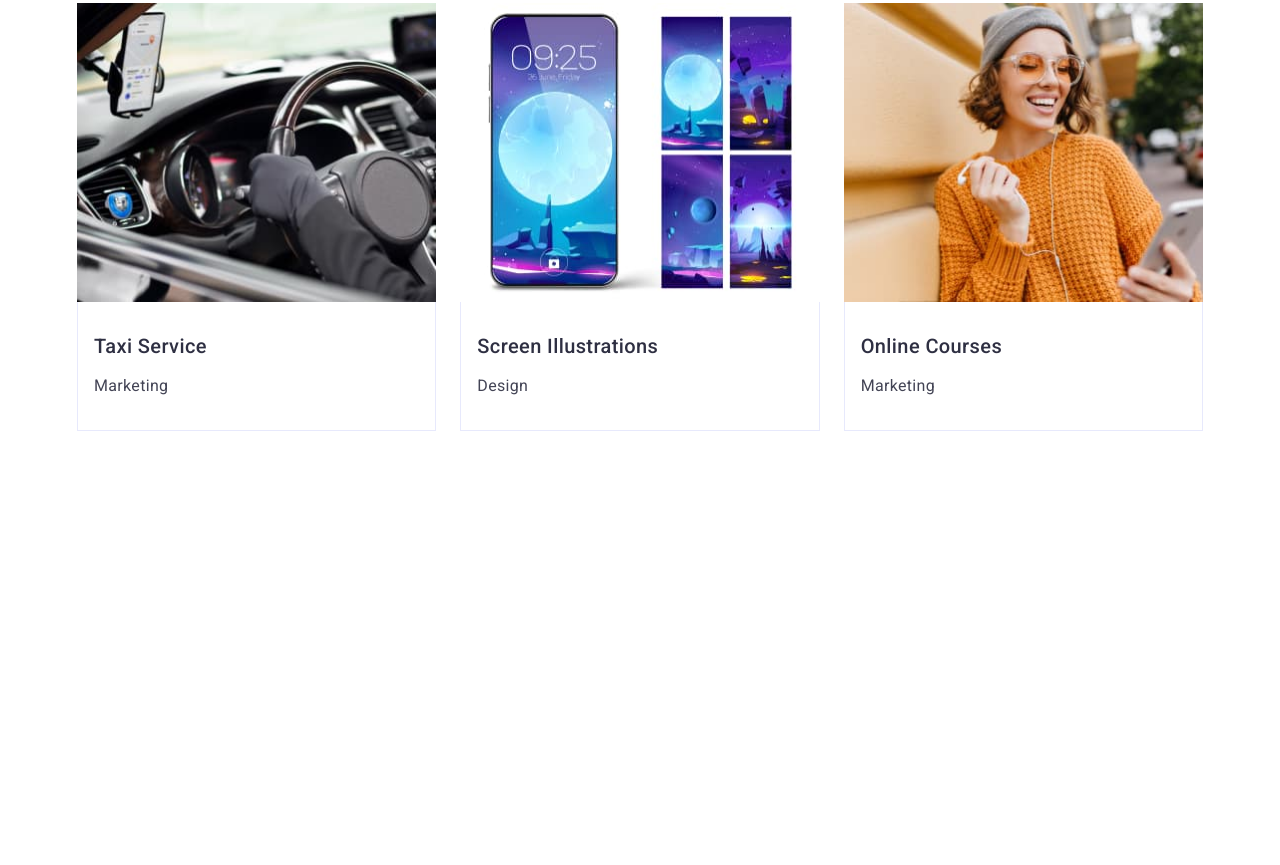
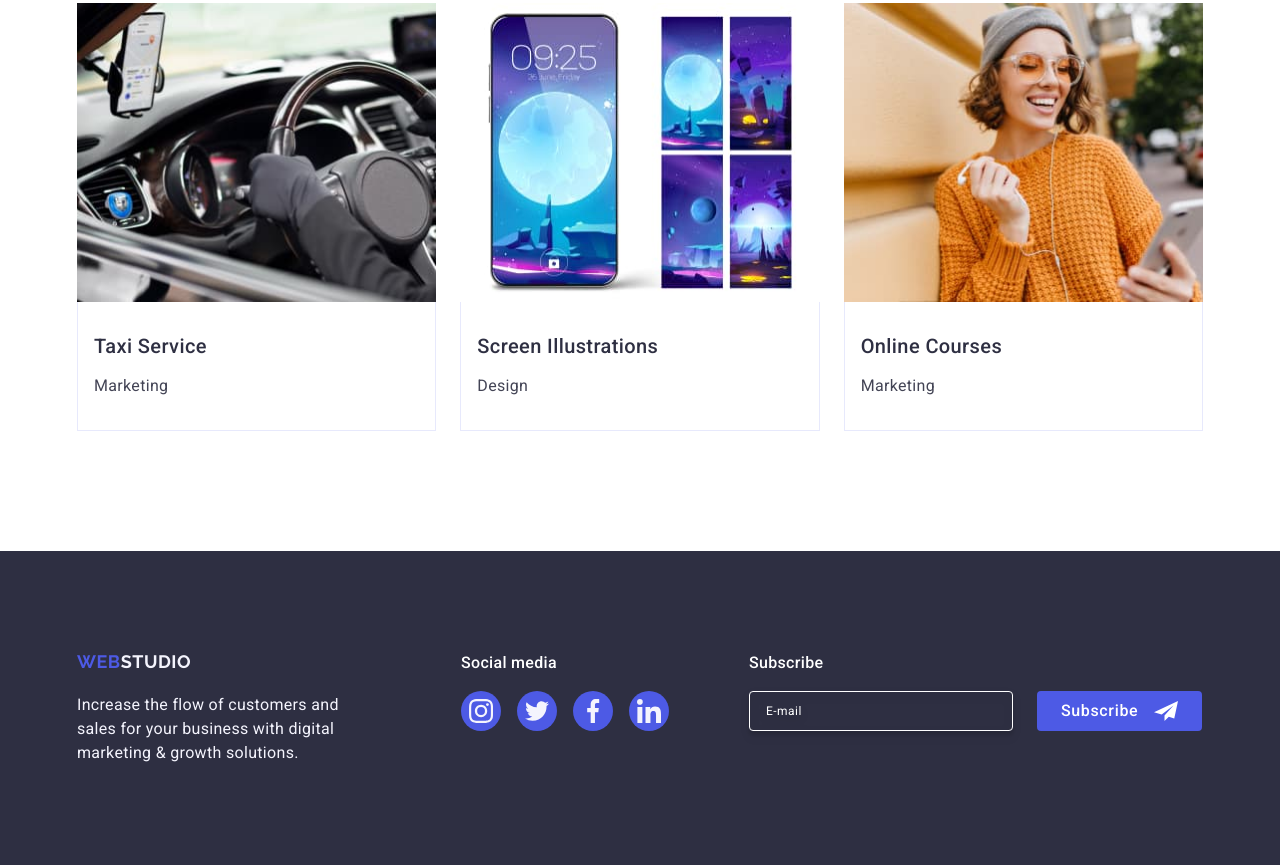
Before and after one commit to gangwolfmail/goit-markup-hw-06, a plain HTML site: page index.html in a window 1280 px wide. Shown: the part 2549-3414 px from the top of the page. Before the commit the page ends 3100 px from the top, so only its background shows below. Drawn offline with nearby package versions, Linux system fonts and the light colour scheme.

Commit message:
mobile first

```diff
--- a/css/styles.css
+++ b/css/styles.css
@@ -528,15 +528,17 @@ ul {
 
 /* *==========Footer================ */
 
-.footer .container {
+.footer-container {
   display: flex;
-  align-items: baseline;
+  flex-direction: column;
+  gap: 72px;
+  /* align-items: baseline; */
 }
 
 .footer {
   background-color: #2e2f42;
-  padding-top: 100px;
-  padding-bottom: 100px;
+  padding-top: 96px;
+  padding-bottom: 96px;
 }
 .footer-logo {
   font-family: "Raleway", sans-serif;
@@ -544,12 +546,15 @@ ul {
   font-weight: 700;
   font-size: 18px;
   line-height: 1.17;
-  letter-spacing: 0.54px;
+  letter-spacing: 0.03em;
   text-transform: uppercase;
   text-decoration: none;
   color: #4d5ae5;
-  display: inline-block;
-  margin-bottom: 16px;
+  display: flex;
+  align-items: center;
+  justify-content: center;
+  margin-bottom: 18px;
+  height: 24px;
 }
 .accent-footer {
   color: #f4f4fd;
@@ -559,13 +564,13 @@ ul {
   color: #f4f4fd;
   font-size: 16px;
   line-height: 1.5;
-  letter-spacing: 0.32px;
-  max-width: 264px;
+  letter-spacing: 0.02em;
+  width: 264px;
   /* margin-top: 17.5px; */
 }
 
 .footer-logo-section {
-  margin-right: 120px;
+  /* margin-right: 120px; */
 }
 
 .social-links-text {
@@ -575,6 +580,7 @@ ul {
   line-height: 1.5;
   letter-spacing: 0.02em;
   margin-bottom: 16px;
+  text-align: center;
 }
 
 .icon-social-footer {
@@ -584,6 +590,8 @@ ul {
 .social-links-list {
   display: flex;
   gap: 16px;
+  align-items: center;
+  justify-content: center;
 }
 .social-link-li {
   width: 40px;
@@ -609,9 +617,13 @@ ul {
 }
 
 .wrapper-footer {
-  display: flex;
+  /* display: flex;
+  flex-wrap: wrap;
+  align-items: center;
+  justify-content: center;
+  gap: 24px;
   flex-direction: column;
-  margin-left: 80px;
+  margin-left: 80px; */
 }
 
 .footer-form-text {
@@ -622,10 +634,14 @@ ul {
   font-weight: 500;
   color: #ffffff;
   margin-bottom: 16px;
+  text-align: center;
 }
 
 .footer-form {
   display: flex;
+  flex-wrap: wrap;
+  align-items: center;
+  justify-content: center;
   gap: 24px;
 }
 
@@ -681,7 +697,7 @@ ul {
 
 .icon-subscribe {
   fill: #ffffff;
-  margin-left: 16px;
+  /* margin-left: 16px; */
 }
 
 /** ==========Modal window======= */
@@ -705,10 +721,13 @@ ul {
 }
 
 .modal {
-  width: 408px;
-  height: 584px;
+  /* width: 408px;
+  height: 584px; */
+  width: 288px;
+  min-height: 623px;
+
   background-color: #fcfcfc;
-  margin-bottom: 8px;
+  /* margin-bottom: 8px; */
   border-radius: 4px;
   position: absolute;
   top: 50%;
@@ -818,6 +837,7 @@ ul {
 
 .modal-input-wrap {
   position: relative;
+  margin-bottom: 8px;
 }
 
 .modal-text {
@@ -979,6 +999,25 @@ ul {
   .li-section-portfolio {
     width: calc((100% - 24px) / 2);
   }
+
+  .footer-container {
+    flex-direction: row;
+    flex-wrap: wrap;
+    gap: 72px 24px;
+  }
+
+  .footer-logo {
+    align-items: flex-start;
+    justify-content: flex-start;
+  }
+
+  .social-links-text {
+    text-align: left;
+  }
+
+  .footer-form-text {
+    text-align: left;
+  }
 }
 
 @media screen and (min-width: 1158px) {
@@ -1060,4 +1099,27 @@ ul {
   .li-section-portfolio {
     width: calc((100% - 48px) / 3);
   }
+
+  .footer {
+    padding-top: 100px;
+    padding-bottom: 100px;
+  }
+  .footer-container {
+    flex-wrap: nowrap;
+    row-gap: 0;
+    column-gap: 0;
+  }
+
+  .footer-logo-section {
+    margin-right: 120px;
+  }
+
+  .wrapper-footer {
+    margin-left: 80px;
+  }
+
+  .footer-form {
+    flex-wrap: nowrap;
+    justify-content: flex-start;
+  }
 }
--- a/index.html
+++ b/index.html
@@ -404,8 +404,8 @@
         </div>
       </section>
     </main>
-    <!-- <footer class="footer">
-      <div class="container">
+    <footer class="footer">
+      <div class="container footer-container">
         <div class="footer-logo-section">
           <a class="footer-logo" href="./index.html"
             >Web<span class="accent-footer">Studio</span></a
@@ -545,6 +545,6 @@
           <button class="check-btn" type="submit">Send</button>
         </form>
       </div>
-    </div> -->
+    </div>
   </body>
 </html>
```
